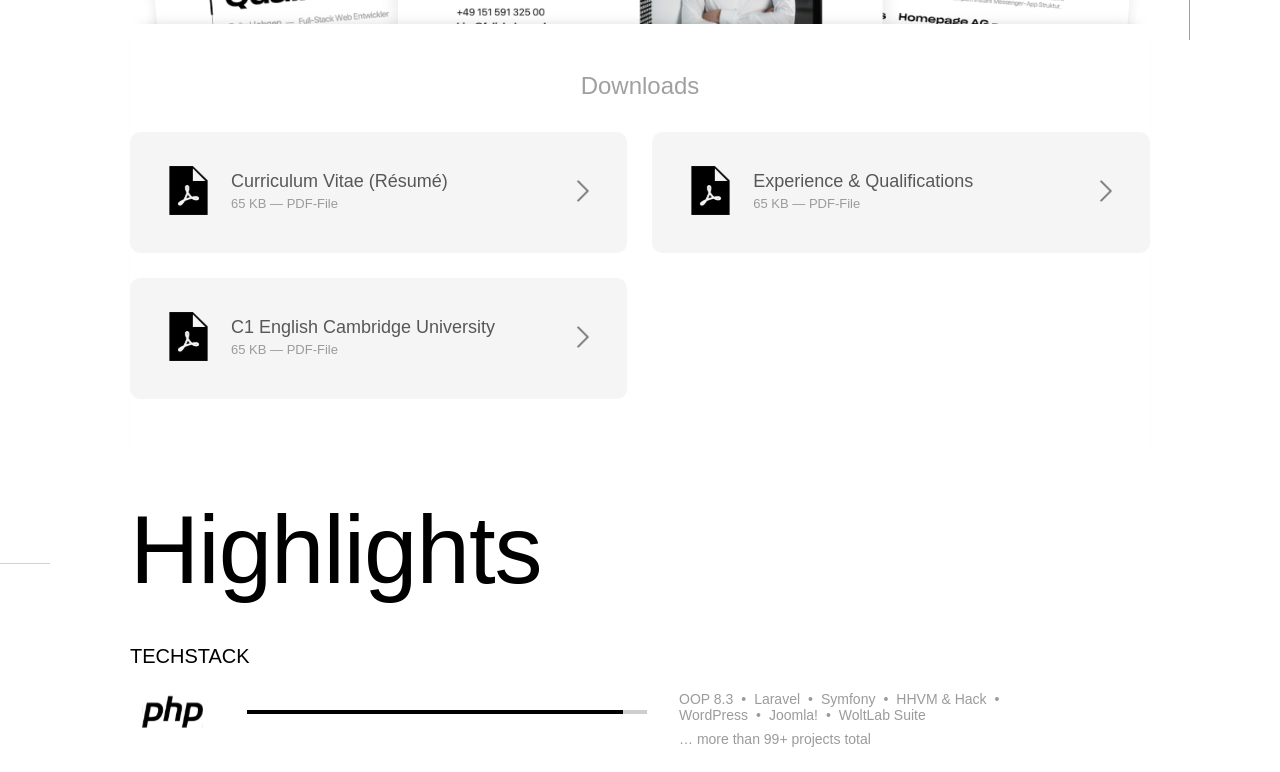
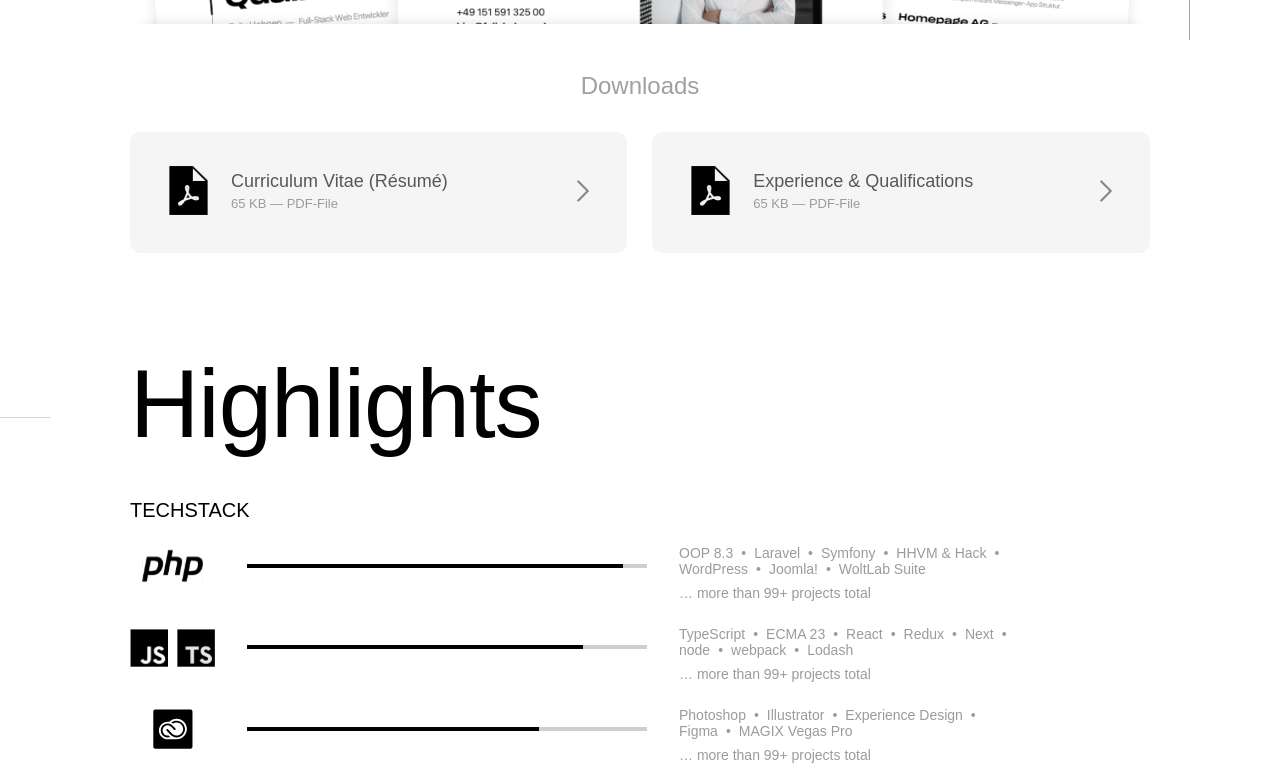
Before and after one commit to vallieres13/redesign-v2, a React app: page /Hire in a window 1280 px wide. Shown: the part 760-1532 px from the top of the page. Built offline with nearby package versions, Linux system fonts and the light colour scheme; a web font is replaced by a local one.

Commit message:
Update webpack configuration

```diff
--- a/package.json
+++ b/package.json
@@ -21,6 +21,7 @@
     "@types/react-lazy-load-image-component": "^1.6.3",
     "babel-loader": "^9.1.3",
     "clean-webpack-plugin": "^4.0.0",
+    "copy-webpack-plugin": "^12.0.2",
     "css-loader": "^6.8.1",
     "css-minimizer-webpack-plugin": "^5.0.1",
     "file-loader": "^6.2.0",
--- a/src/components/Footer.tsx
+++ b/src/components/Footer.tsx
@@ -14,10 +14,11 @@ const Footer = () => {
 	const devNotes: any[] = [
 		<>Cooked up with <span>🍳</span> as coding is my secret recipe.</>,
 		<>Built with <span>🚀</span> because I love to launch great stuff.</>,
-		<>Assembled with <span>🤖</span> as robots get creative too.</>,
+		// <>Assembled with <span>🤖</span> as robots get creative too.</>,
 		<>Brewed with <span>☕️</span> for that perfect blend.</>,
-		<>Forged with <span>⚒️</span> for a site that's tough as nails.</>,
-		<>Assembled with <span>🧲</span> to attract the best UX.</>
+		// <>Forged with <span>⚒️</span> for a site that's tough as nails.</>,
+		// <>Assembled with <span>🧲</span> to attract the best UX.</>,
+		<>Built with <span>⚛️</span> React.js.</>
 	];
 
 	return (
--- a/src/components/Layout.tsx
+++ b/src/components/Layout.tsx
@@ -27,7 +27,6 @@ const Layout = () => {
 				<link rel="apple-touch-icon" sizes="180x180" href="/apple-touch-icon.png" />
 				<link rel="icon" type="image/png" sizes="32x32" href="/favicon-32x32.png" />
 				<link rel="icon" type="image/png" sizes="16x16" href="/favicon-16x16.png" />
-				<link rel="manifest" href="/site.webmanifest" />
 				<meta name="application-name" content="Felix Hebgen" />
 				<meta name="apple-mobile-web-app-title" content="Felix Hebgen" />
 				<meta name="application-name" content="Felix Hebgen" />
--- a/src/pages/Hire.tsx
+++ b/src/pages/Hire.tsx
@@ -81,9 +81,17 @@ const Index = () => {
 		});
 	}, { scope: promo });
 
-	const handleOpenCollapsible = (ev: React.MouseEvent) => {
+	const handleOpenCollapsible = (ev: React.MouseEvent, file: string) => {
 		const target = ev.currentTarget as HTMLDivElement;
 		target.classList.toggle('open');
+
+		if(target.classList.contains('open')) {
+			const link = document.createElement('a');
+			link.href = file;
+			link.setAttribute('download', file);
+			link.target = '_blank';
+			link.click();
+		}
 	}
 
 	useEffect(() => {
@@ -99,6 +107,44 @@ const Index = () => {
 			});
 		});
 	}, []);
+
+	const downloadItems = [
+		{
+			name: 'Curriculum Vitae (Résumé)',
+			icon: PDFIcon,
+			size: '65 KB',
+			file: 'https://api.felixhebgen.de/wp-content/uploads/Lebenslauf.pdf',
+			description: <>
+				<p>Get a closer look at my skills and experience.</p>
+				<p>Dive into my experience, projects, and passion for crafting outstanding digital solutions.</p>
+			</>
+		},
+		{
+			name: 'Experience & Qualifications',
+			icon: PDFIcon,
+			size: '65 KB',
+			file: 'https://api.felixhebgen.de/wp-content/uploads/Erfahrungen-Qualifikationen-Felix-Hebgen.pdf',
+			description: <>
+				<p>A collection of projects, experiences, and qualifications in various IT fields
+					throughout several companies.</p>
+				<p>This document also includes a listing of skills, as well as the indication of
+					technical understanding through individual, self-determined measurements.</p>
+			</>
+		},
+		/*
+		{
+			name: 'C1 English Cambridge University',
+			icon: PDFIcon,
+			size: '65 KB',
+			file: 'https://api.felixhebgen.de/downloads/certificate.pdf',
+			description: <>
+				<p>Discover my proficiency in English through my Cambridge Certificate of English C1.</p>
+				<p>This document also includes a listing of skills, as well as the indication of
+					technical understanding through individual, self-determined measurements.</p>
+			</>
+		}
+		*/
+	];
 
 	const highlightItems = [
 		{
@@ -231,13 +277,14 @@ const Index = () => {
 				<div className="downloads">
 					<h2>Downloads</h2>
 					<div className="wrapper">
-						<div className="download" onClick={handleOpenCollapsible}>
+						{downloadItems.map((download: any, index: number) =>
+							<div className="download" key={index} onClick={(e: React.MouseEvent) => handleOpenCollapsible(e, download.file)}>
 								<div className="icon">
-								<img src={PDFIcon} alt="PDF"/>
+									<img src={download.icon} alt="PDF"/>
 								</div>
 								<div className="details">
-								<h3>Curriculum Vitae (Résumé)</h3>
-								<p>65 KB — PDF-File</p>
+									<h3>{download.name}</h3>
+									<p>{download.size} — PDF-File</p>
 								</div>
 								<div className="action">
 									<img src={ChevronRightIcon} alt="Open"/>
@@ -247,59 +294,12 @@ const Index = () => {
 										<img src={InfoIcon} alt="Info"/>
 									</div>
 									<div className="description">
-									<p>Get a closer look at my skills and experience.</p>
-									<p>Dive into my experience, projects, and passion for crafting outstanding digital solutions.</p>
+										{download.description}
 										<p className="disclaimer">Your download will start shortly &hellip;</p>
 									</div>
 								</div>
 							</div>
-						<div className="download" onClick={handleOpenCollapsible}>
-							<div className="icon">
-								<img src={PDFIcon} alt="PDF"/>
-							</div>
-							<div className="details">
-								<h3>Experience & Qualifications</h3>
-								<p>65 KB — PDF-File</p>
-							</div>
-							<div className="action">
-								<img src={ChevronRightIcon} alt="Open"/>
-							</div>
-							<div className="collapsible">
-								<div className="icon">
-									<img src={InfoIcon} alt="Info"/>
-								</div>
-								<div className="description">
-									<p>A collection of projects, experiences, and qualifications in various IT fields
-										throughout several companies.</p>
-									<p>This document also includes a listing of skills, as well as the indication of
-										technical understanding through individual, self-determined measurements.</p>
-									<p className="disclaimer">Your download will start shortly &hellip;</p>
-								</div>
-							</div>
-						</div>
-						<div className="download" onClick={handleOpenCollapsible}>
-							<div className="icon">
-								<img src={PDFIcon} alt="PDF"/>
-							</div>
-							<div className="details">
-								<h3>C1 English Cambridge University</h3>
-								<p>65 KB — PDF-File</p>
-							</div>
-							<div className="action">
-								<img src={ChevronRightIcon} alt="Open"/>
-							</div>
-							<div className="collapsible">
-								<div className="icon">
-									<img src={InfoIcon} alt="Info"/>
-								</div>
-								<div className="description">
-									<p>Discover my proficiency in English through my Cambridge Certificate of English C1.</p>
-									<p>This document also includes a listing of skills, as well as the indication of
-										technical understanding through individual, self-determined measurements.</p>
-									<p className="disclaimer">Your download will start shortly &hellip;</p>
-								</div>
-							</div>
-						</div>
+						)}
 					</div>
 				</div>
 			</div>
--- a/src/styles/app.scss
+++ b/src/styles/app.scss
@@ -2334,7 +2334,7 @@ footer {
  =================================== */
 
 .offer {
-	margin: 3rem -2rem 6rem;
+	margin: 3rem -2rem;
 	width: calc(100% + 4rem);
 
 	.wrapper {
--- a/webpack.config.js
+++ b/webpack.config.js
@@ -2,6 +2,7 @@ const path = require('path');
 const { CleanWebpackPlugin } = require('clean-webpack-plugin');
 const MiniCssExtractPlugin = require('mini-css-extract-plugin');
 const HtmlWebpackPlugin = require('html-webpack-plugin');
+const CopyWebpackPlugin = require('copy-webpack-plugin');
 
 let settings = {
     entry: {
@@ -35,7 +36,7 @@ let settings = {
                     loader: 'file-loader',
                     options: {
                         name: '[name].[ext]',
-                        outputPath: 'assets/fonts/',
+                        outputPath: '/assets/fonts/'
                     }
                 }
             },
@@ -55,7 +56,8 @@ let settings = {
                     {
                         loader: 'url-loader',
                         options: {
-                            limit: 10000
+                            limit: 10000,
+                            outputPath: '/assets/static/'
                         }
                     },
                     'image-webpack-loader'
@@ -67,7 +69,8 @@ let settings = {
     output: {
         path: path.resolve(__dirname, 'dist'),
         filename: 'app.js',
-        clean: true
+        clean: true,
+        assetModuleFilename: 'assets/fonts/[hash][ext][query]'
     },
     plugins: [
         new CleanWebpackPlugin(),
@@ -79,6 +82,22 @@ let settings = {
             template: './public/index.html',
             inject: 'body',
             filename: 'index.html'
+        }),
+        new CopyWebpackPlugin({
+            patterns: [
+                { from: 'public/*.png', to({ context, absoluteFilename }) {
+                    return '[name][ext]';
+                }},
+                { from: 'public/*.txt', to({ context, absoluteFilename }) {
+                    return '[name][ext]';
+                }},
+                { from: 'public/*.svg', to({ context, absoluteFilename }) {
+                    return '[name][ext]';
+                }},
+                { from: 'public/*.ico', to({ context, absoluteFilename }) {
+                    return '[name][ext]';
+                }}
+            ]
         })
     ]
 };
```
Also changed, not shown: public/site.webmanifest (deleted), 1 other file (tests, documents, lock files or other folders). Lines whose indentation alone changed are shown as unchanged.
